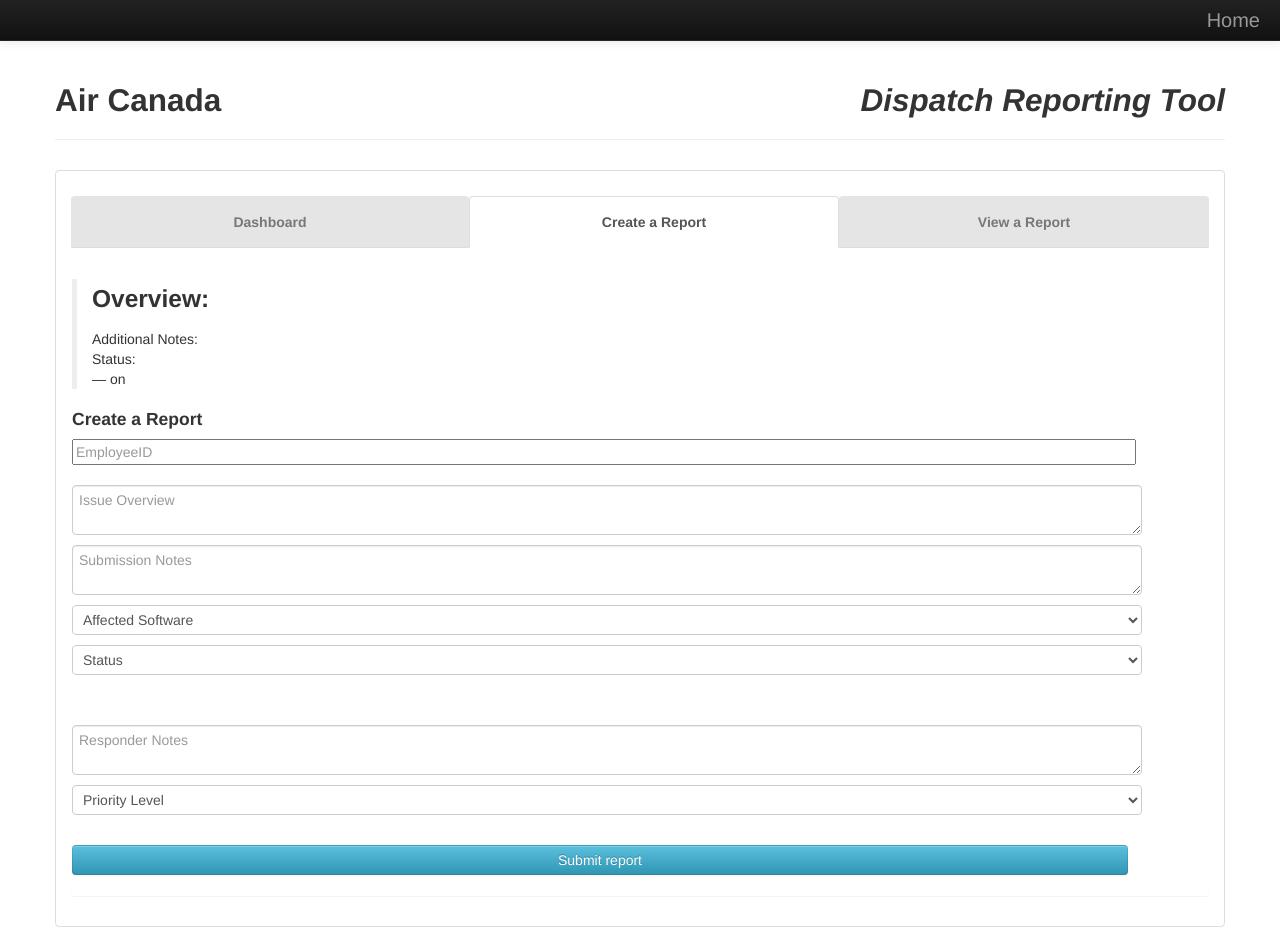
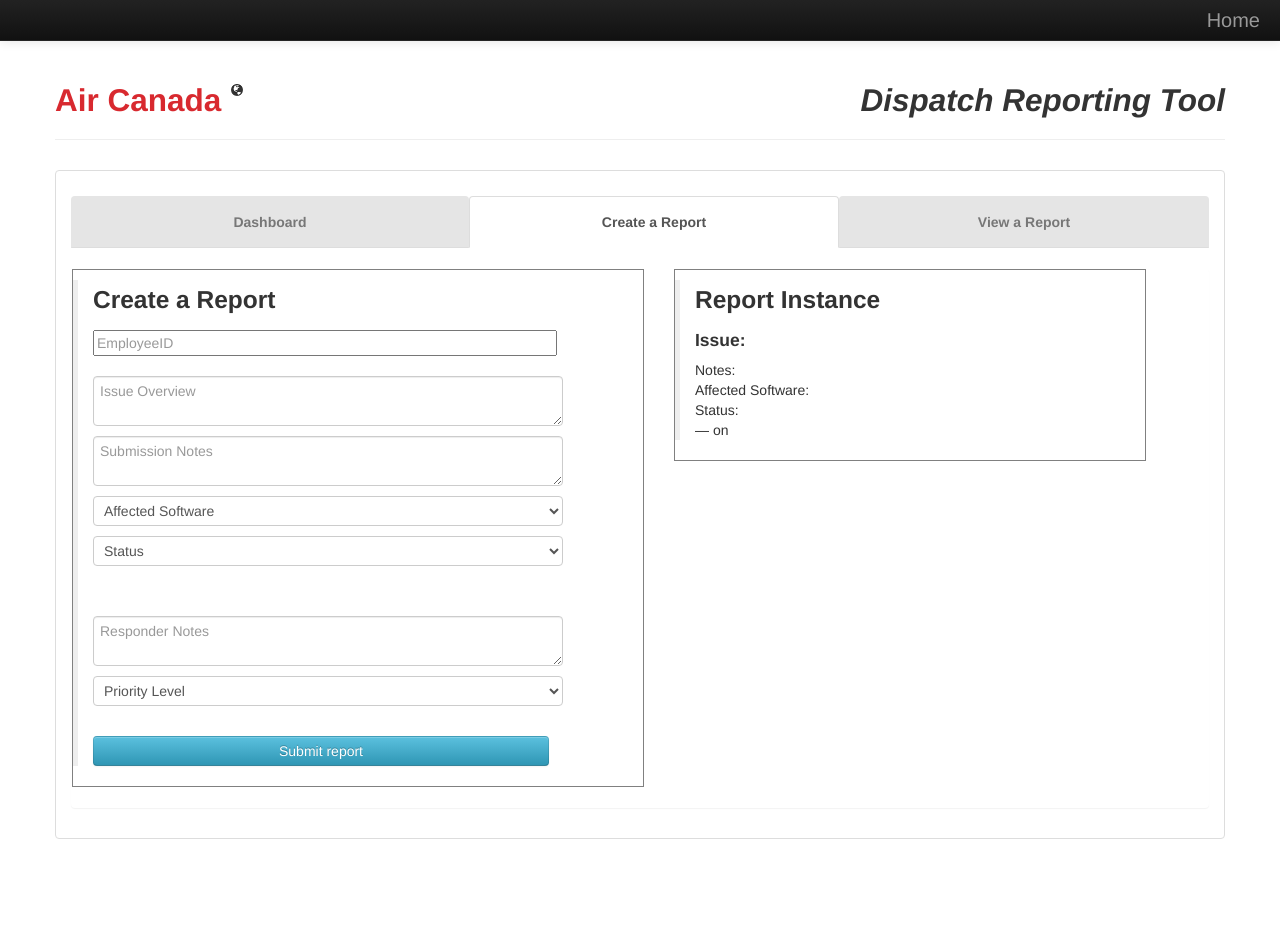
Before and after one commit to svillah/dispatch, a website: page client/index.html in a window 1280 px wide. Both pictures are taken after a click on the link "Create a Report". After the commit the page ends 859 px from the top, so only its background shows below. Drawn offline with nearby package versions, Linux system fonts and the light colour scheme.

Commit message:
improving front end

```diff
--- a/client/app.js
+++ b/client/app.js
@@ -2,7 +2,7 @@
   var app = angular.module('tool', [ ]);
 
   app.controller("PanelController", function(){
-    this.tab = 2;
+    this.tab = 1;
     this.selectTab = function(setTab) {
       this.tab = setTab;
     };
--- a/client/index.html
+++ b/client/index.html
@@ -27,7 +27,7 @@
         </div>
       </div>
     <div class="page-header">
-      <h2>Air Canada
+      <h2><a style="color:#D8292F" href="https://www.aircanada.com/ca/en/aco/home.html"> Air Canada <i class="icon-globe"></i></a>
         <em class="pull-right">Dispatch Reporting Tool</em>
       </h2>
 
@@ -54,50 +54,61 @@
             <div class="panel" ng-show="panel.isSelected(2)">
               <form name="createForm" ng-controller="CreateReportController as createRpt"
                                       ng-submit="createForm.$valid && createRpt.addReport(document)" novalidate>
+                <div class="row">
+                  <div class="span6" style="border: solid 1px grey">
                     <blockquote>
-                  <h3><b>Overview: {{createRpt.dispatcherReport.issueOverview}}</b></h3>
-                  Additional Notes:{{createRpt.dispatcherReport.submissionNotes}} <br>
-                  Status: {{createRpt.dispatcherReport.status}} <br>
-                  <cite>— {{createRpt.dispatcherReport.employeeID}} on {{createRpt.dispatcherReport.createdOn | date}}</cite>
-                </blockquote>
-
-                <h4>Create a Report</h4>
+                      <h3>Create a Report</h3>
                       <fieldset class="form-group">
-                  <input class="span11" ng-model="createRpt.dispatcherReport.employeeID" type="string" class="form-control" placeholder="EmployeeID" title="employeeID" required/>
+                        <input class="span5" ng-model="createRpt.dispatcherReport.employeeID" type="string" class="form-control" placeholder="EmployeeID" title="employeeID" required/>
                       </fieldset><br>
                       <fieldset class="form-group">
-                  <textarea class="span11" ng-model="createRpt.dispatcherReport.issueOverview" class="form-control" placeholder="Issue Overview" title="Issue" required></textarea>
+                        <textarea class="span5" ng-model="createRpt.dispatcherReport.issueOverview" class="form-control" placeholder="Issue Overview" title="Issue" required></textarea>
                       </fieldset>
                       <fieldset class="form-group">
-                  <textarea class="span11" ng-model="createRpt.dispatcherReport.submissionNotes" class="form-control" placeholder="Submission Notes" title="SubmissionNotes" required></textarea>
+                        <textarea class="span5" ng-model="createRpt.dispatcherReport.submissionNotes" class="form-control" placeholder="Submission Notes" title="SubmissionNotes" required></textarea>
                       </fieldset>
                       <fieldset class="form-group">
-                  <select class="span11" ng-model="createRpt.dispatcherReport.software" class="form-control" ng-options="softwares for softwares in ['Google Chrome', 'Sharepoint', 'Microsoft Access']"  title="Software" required>
+                        <select class="span5" ng-model="createRpt.dispatcherReport.software" class="form-control" ng-options="softwares for softwares in ['Google Chrome', 'Sharepoint', 'Microsoft Access']"  title="Software" required>
                           <option value="">Affected Software</option>
                         </select>
                       </fieldset>
                       <fieldset class="form-group">
-                  <select class="span11" ng-model="createRpt.dispatcherReport.status" class="form-control" ng-options="ratings for ratings in ['Unresolved', 'In Progress', 'Resolved']"  title="Status" required>
+                        <select class="span5" ng-model="createRpt.dispatcherReport.status" class="form-control" ng-options="ratings for ratings in ['Unresolved', 'In Progress', 'Resolved']"  title="Status" required>
                           <option value="">Status</option>
                         </select>
                       </fieldset><br><br>
                       <fieldset class="form-group">
-                  <textarea class="span11" ng-model="createRpt.dispatcherReport.responderNotes" class="form-control" placeholder="Responder Notes" title="ResponderNotes"></textarea>
+                        <textarea class="span5" ng-model="createRpt.dispatcherReport.responderNotes" class="form-control" placeholder="Responder Notes" title="ResponderNotes"></textarea>
                       </fieldset>
                       <fieldset class="form-group">
-                  <select class="span11" ng-model="createRpt.dispatcherReport.priority" class="form-control" ng-options="ratings for ratings in ['Low', 'Medium', 'High']"  title="Priority">
+                        <select class="span5" ng-model="createRpt.dispatcherReport.priority" class="form-control" ng-options="ratings for ratings in ['Low', 'Medium', 'High']"  title="Priority">
                           <option value="">Priority Level</option>
                         </select>
                       </fieldset><br>
                       <fieldset class="form-group">
-                  <input type="submit" class="btn btn-info span11" value="Submit report" />
+                        <input type="submit" class="btn btn-info span5" value="Submit report" />
                       </fieldset>
+                  </blockquote>
+                  </div>
+                  <div class="span5" style="border: solid 1px gray">
+                    <blockquote>
+                      <h3><b>Report Instance</b></h3>
+                      <section>
+                        <h4>Issue: {{createRpt.dispatcherReport.issueOverview}}</h4>
+                        Notes: {{createRpt.dispatcherReport.submissionNotes}} <br>
+                        Affected Software: {{createRpt.dispatcherReport.software}} <br>
+                        Status: {{createRpt.dispatcherReport.status}} <br>
+                        <cite>— <i>{{createRpt.dispatcherReport.employeeID}}</i> on {{createRpt.dispatcherReport.createdOn | date}}</cite>
+                    </section>
+                    </blockquote>
+                  </div>
+                </div>
               </form>
             </div>
             <div class="panel" ng-show="panel.isSelected(3)">
               <h3>List of Reports</h3><br>
               <blockquote ng-repeat="dispatcherReport in document.dispatcherReports">
-                <h4><b>#{{dispatcherReport.reportID}}: {{dispatcherReport.issueOverview}}</b></h4>
+                  <h4><b>#{{dispatcherReport.reportID}}: {{dispatcherReport.issueOverview}}</b> <em class="pull-right">{{dispatcherReport.status}}</em></h4>
                   {{dispatcherReport.submissionNotes}} <br>
                   Affected Software: {{dispatcherReport.software}}
                   Status: {{dispatcherReport.status}} <br>
```
Lines whose indentation alone changed are shown as unchanged.
